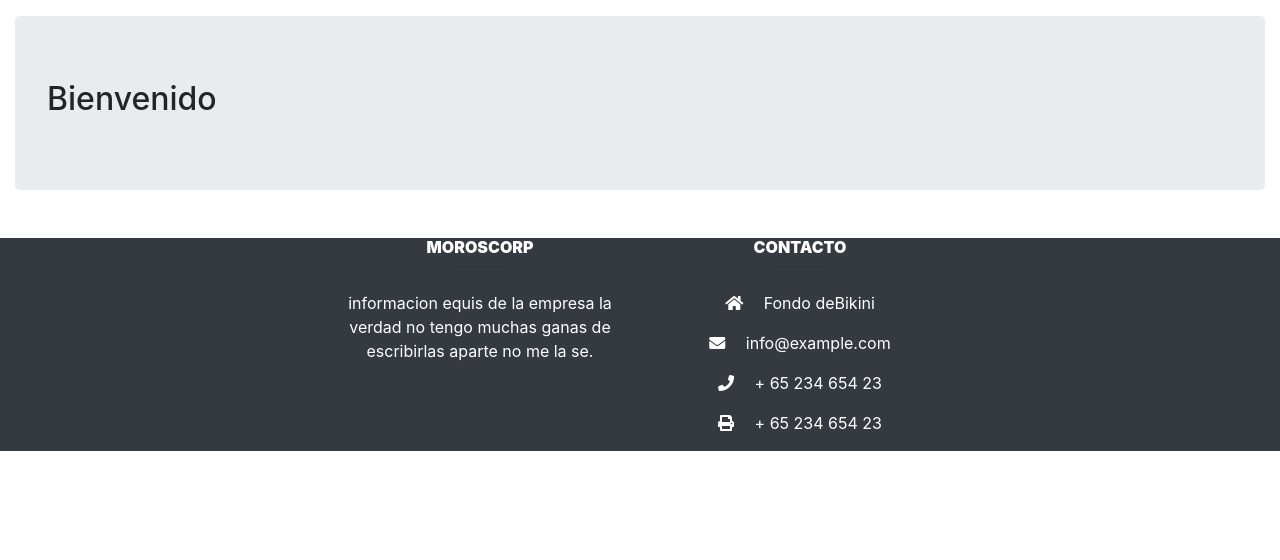
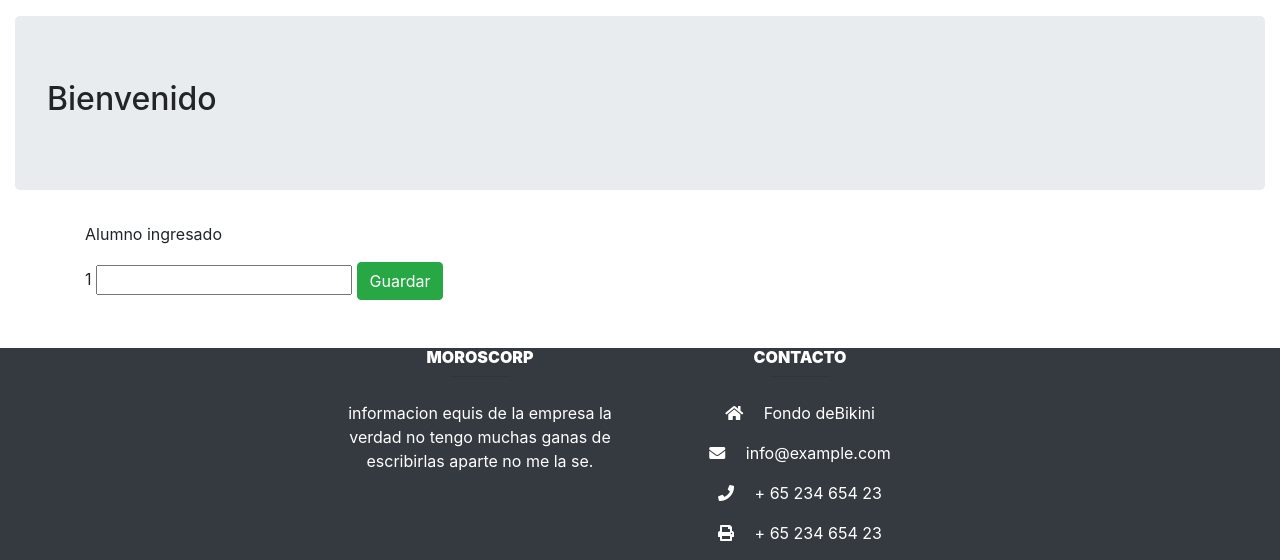
Before and after one commit to MartinGalvan97/IntegradoraSmartTarget, a PHP site: page /?rfid=1 in a window 1280 px wide. Shown: the part 56-616 px from the top of the page. Run offline with PHP 8.4, Linux system fonts and the light colour scheme; some libraries are stand-ins or nearby versions.

Commit message:
RFID ya jala con la base de datos

```diff
--- a/SmartTarget/index.php
+++ b/SmartTarget/index.php
@@ -13,7 +13,30 @@
                 <h2>Bienvenido</h2>
             </div>
         </div>
-        <div class="container" id="contenedor"></div>
+        <div class="container" id="contenedor">
+             <?php echo '<p>Alumno ingresado</p>' . htmlspecialchars($_GET["rfid"]); ?>
+
+             <input type="text" value="" id="test" name="test">
+             <button class="btn btn-success" id="btn-alumno" data-dismiss="modal" onclick="guardar_rfid();" type="button">Guardar</button>
+        </div>
     </body>
+    <script type="text/javascript">
+      function guardar_rfid(){
+    // Variables pasadas de html a javascript
+
+    var rfid = '<?php echo  htmlspecialchars($_GET["rfid"]); ?>'
+
+    db.collection("rfid").add({//se crea la tabla de usuarios
+      RFID: rfid
+  })
+  .then(function(docRef) {
+      console.log("Document written with ID: ", docRef.id);
+      alert("El alumno fue registrado con exito")
+  })
+  .catch(function(error) {
+      console.error("Error adding document: ", error);
+  });
+  };
+</script>
 </html>
 <?php include './inc/footer.php';?><!--Link que llama al footer en la carpeta inc-->
--- a/SmartTarget/js/alumnosCRUD.js
+++ b/SmartTarget/js/alumnosCRUD.js
@@ -11,6 +11,7 @@
     var grupo = document.getElementById('grupo').value;
     var curp = document.getElementById('curp').value;
 
+
     db.collection("alumnos").add({//se crea la tabla de usuarios
       Nombre: nombre,
       ApellidoP: apellidoP,
@@ -18,7 +19,8 @@
       CURP:curp,
       Turno: turno,
       Grado: grado,
-      Grupo: grupo
+      Grupo: grupo,
+      RFID: rfid
   })
   .then(function(docRef) {
       console.log("Document written with ID: ", docRef.id);
@@ -38,6 +40,7 @@
     document.getElementById('grado').value = Grado;
     document.getElementById('grupo').value = Grupo
     document.getElementById('curp').value = CURP;
+
     var boton = document.getElementById('btn-alumno');
     boton.innerHTML = 'Editar';
 
```
